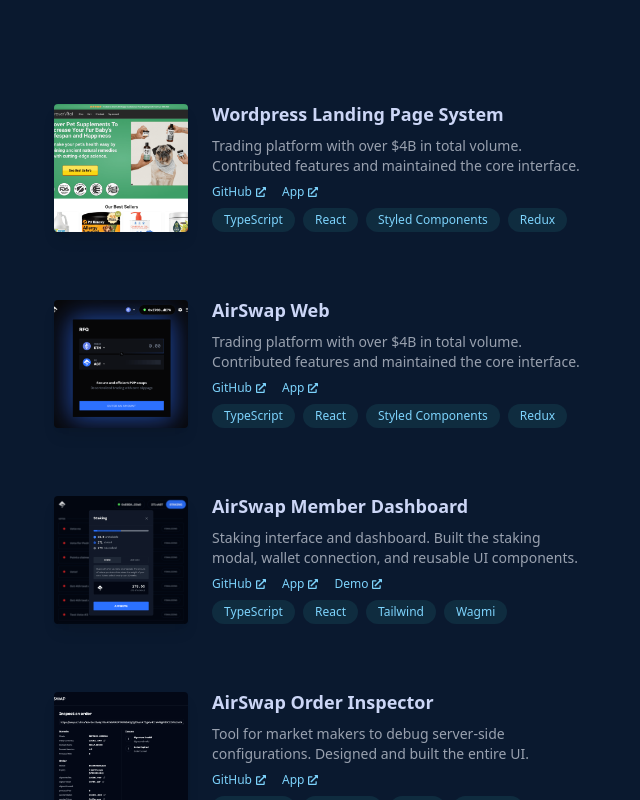
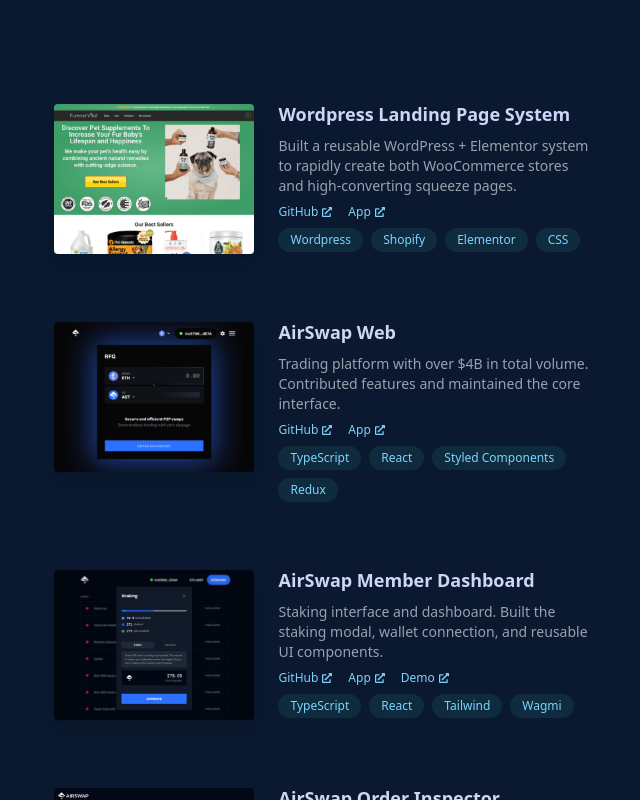
Before and after one commit to mikestarrdev/portfolio-2025, a React (Vite) app: page / in a window 1280 px wide. Shown: the part 1740-2540 px from the top of the page, without its empty margins (555-1195 px from the left). Built offline with nearby package versions, Linux system fonts and the light colour scheme.

Commit message:
background cursor gradient added

```diff
--- a/src/App.jsx
+++ b/src/App.jsx
@@ -2,6 +2,7 @@
 import useActiveNavLink from './hooks/useActiveNavLink'
 import { Sidebar } from './components/Sidebar'
 import { MainContent } from './components/MainContent'
+import { CursorGradient } from './components/CursorGradient'
 
 const sections = [
   { id: 'about', label: 'About' },
@@ -24,6 +25,7 @@
 
   return (
     <div className="font-inter bg-[#0a192f] text-[#8892b0]">
+      <CursorGradient />
       <div className="max-w-8xl mx-auto flex flex-col px-6 sm:px-10 lg:flex-row lg:px-12 lg:text-lg">
         <Sidebar
           sections={sections}
--- /dev/null
+++ b/src/components/CursorGradient.jsx
@@ -0,0 +1,22 @@
+import { useEffect, useState } from 'react'
+
+export const CursorGradient = () => {
+  const [position, setPosition] = useState({ x: 0, y: 0 })
+
+  useEffect(() => {
+    const handleMouseMove = e => {
+      setPosition({ x: e.clientX, y: e.clientY })
+    }
+    window.addEventListener('mousemove', handleMouseMove)
+    return () => window.removeEventListener('mousemove', handleMouseMove)
+  }, [])
+
+  return (
+    <div
+      className="pointer-events-none fixed inset-0 z-0 transition duration-300"
+      style={{
+        background: `radial-gradient(600px circle at ${position.x}px ${position.y}px, rgba(255,255,255,0.05), transparent 80%)`,
+      }}
+    />
+  )
+}
--- a/src/components/sections/Projects.jsx
+++ b/src/components/sections/Projects.jsx
@@ -24,7 +24,7 @@
                 <img
                   src={project.image}
                   alt={project.title}
-                  className="my-4 mt-1 mr-6 aspect-[4/3] w-1/2 rounded object-cover shadow-lg md:w-1/4 lg:mb-0"
+                  className="my-4 mt-4 mr-6 aspect-[4/3] h-[150px] w-[200px] rounded object-cover shadow-lg lg:mt-1 lg:mb-0"
                 />
                 <div className="md:max-w-4/5">
                   <h3 className="mb-2 flex items-center font-semibold text-[#ccd6f6]">
--- a/src/data/projects.js
+++ b/src/data/projects.js
@@ -2,9 +2,9 @@
   {
     title: 'Wordpress Landing Page System',
     description:
-      'Trading platform with over $4B in total volume. Contributed features and maintained the core interface.',
+      'Built a reusable WordPress + Elementor system to rapidly create both WooCommerce stores and high-converting squeeze pages.',
     image: '/am-lp-system.png',
-    tech: ['TypeScript', 'React', 'Styled Components', 'Redux'],
+    tech: ['Wordpress', 'Shopify', 'Elementor', 'CSS'],
     github: 'https://github.com/your-repo',
     link: 'https://www.furevervital.infinityfreeapp.com/',
     demo: undefined,
@@ -60,7 +60,7 @@
   {
     title: 'Kaching',
     description:
-      'Wallet interface with OAuth2 login. Built full app including Keyp API integration and transaction flow.',
+      'Hackathon Project--wallet interface with OAuth2 login. Built full app including Keyp API integration and transaction flow.',
     image: '/kaching.png',
     tech: ['TypeScript', 'React', 'Next.js', 'Chakra UI', 'Node.js'],
     github: 'https://github.com/mikestarrdev/KachingETHDenver',
```
